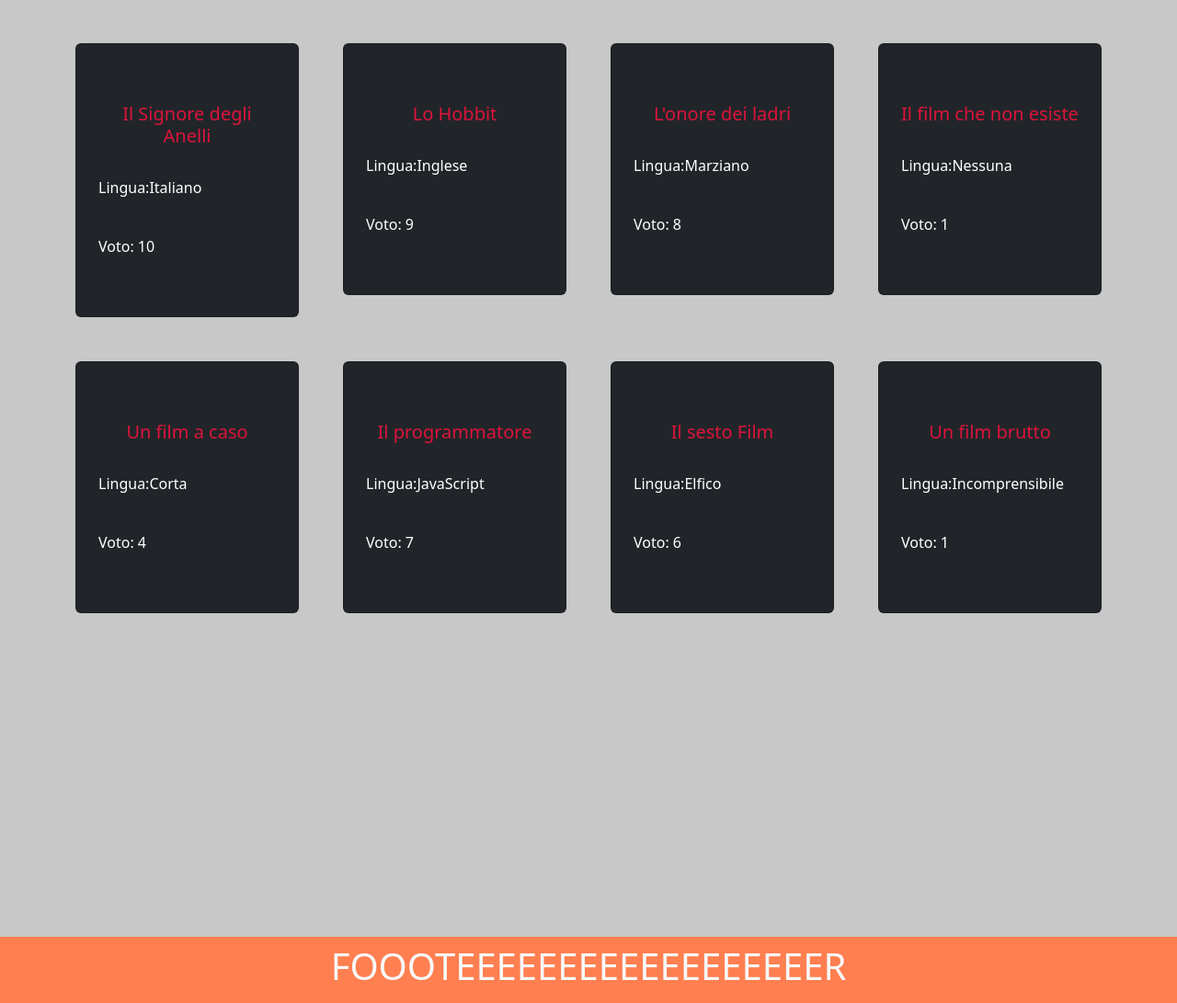
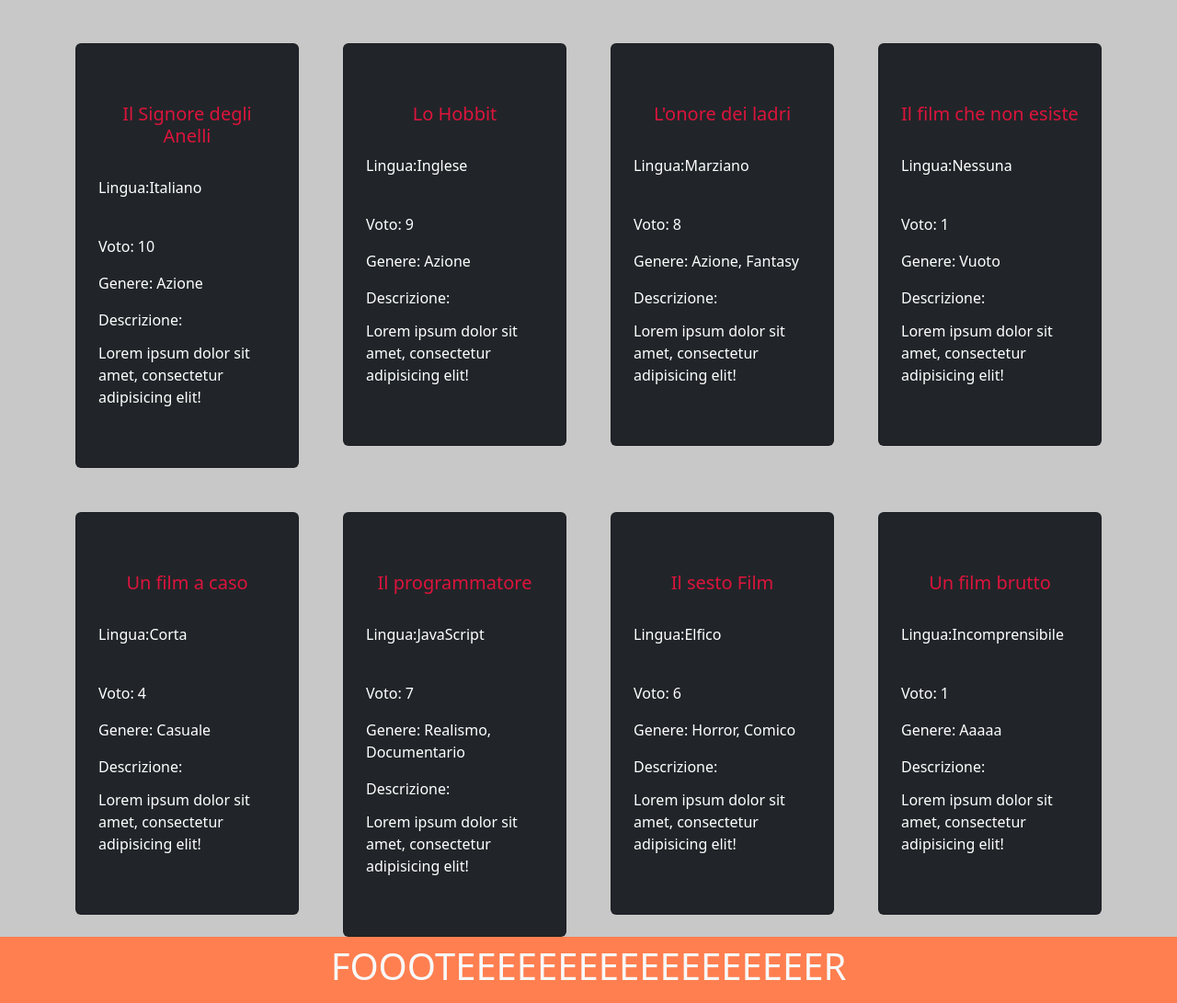
Before and after one commit to MarcoColloca/php-oop-1, a PHP site: page / in a window 1280 px wide. Shown: the part 117-1208 px from the top of the page at 92% size. Run offline with PHP 8.4, Linux system fonts and the light colour scheme.

Commit message:
Feat → added Class Genre to project and edited all films in Production to get new param as Genre istance

```diff
--- a/css/style.css
+++ b/css/style.css
@@ -21,6 +21,11 @@ body{
 }
 
 /* Header */
+
+.header{
+    flex-shrink: 0;
+}
+
 .app-header{
     padding: 30px 0;
     background-color: crimson;
@@ -36,11 +41,17 @@ body{
 /* Main */
 
 main{
-    height: 100%;
     flex-grow: 1;
+    overflow-y: scroll;
 }
 
 .films-section{
     height: 100%;
     background-color: rgb(200, 200, 200);
 }
+
+/* Footer */
+
+footer{
+    flex-shrink: 0;
+}
--- a/db.php
+++ b/db.php
@@ -1 +1,43 @@
-<php?
+<?php
+include_once __DIR__ . '/models/Production.php';
+
+// Qui andrò a creare i due oggetti, istanze della classe production.
+
+$film_1 = new Production('Il Signore degli Anelli', 'Italiano', 10, new Genre('Azione','Lorem ipsum dolor sit amet, consectetur adipisicing elit!'));
+
+
+$film_2 = new Production('Lo Hobbit', 'Inglese', 9, new Genre('Azione','Lorem ipsum dolor sit amet, consectetur adipisicing elit!'));
+
+
+$film_3 = new Production('L\'onore dei ladri', 'Marziano', 8, new Genre('Azione, Fantasy','Lorem ipsum dolor sit amet, consectetur adipisicing elit!'));
+
+
+
+$film_4 = new Production('Il film che non esiste', 'Nessuna', 1, new Genre('Vuoto','Lorem ipsum dolor sit amet, consectetur adipisicing elit!'));
+
+
+$film_5 = new Production('Un film a caso', 'Corta', 4, new Genre('Casuale','Lorem ipsum dolor sit amet, consectetur adipisicing elit!'));
+
+
+$film_6 = new Production('Il programmatore', 'JavaScript', 7, new Genre('Realismo, Documentario','Lorem ipsum dolor sit amet, consectetur adipisicing elit!'));
+
+
+$film_7 = new Production('Il sesto Film', 'Elfico', 6, new Genre('Horror, Comico','Lorem ipsum dolor sit amet, consectetur adipisicing elit!'));
+
+
+$film_8 = new Production('Un film brutto', 'Incomprensibile', 2, new Genre('Aaaaa','Lorem ipsum dolor sit amet, consectetur adipisicing elit!'));
+list($result, $message) = $film_8->setVote(1);
+
+$films =
+[
+    $film_1,
+    $film_2,
+    $film_3,
+    $film_4,
+    $film_5,
+    $film_6,
+    $film_7,
+    $film_8
+];
+
+return $films;
--- a/index.php
+++ b/index.php
@@ -1,88 +1,22 @@
 <?php
 
-class Production
-{
-    public $title;
-    public $language;
-    public $vote; // dovrà essere in scala da 1 a 10
+$movies = require_once __DIR__ . '/db.php';
 
 
-    /** Costruttore della classe Production */
-    function __construct(string $_title, string $_language, int $_vote)
-    {
-        $this->title = $_title;
-        $this->language = $_language;
-        $this->setVote($_vote);
-    }
-
-
-    /** Metodi della Classe Production  */
-
-
-    /* Funzione che dato un parametro (che sia un intero) va a modificare la variabile $vote, ma solo se il valore passato è un numero da 1 a 10*/
-    public function setVote(int $vote)
-    {
-        if(is_numeric($vote) && $vote > 0 && $vote < 11){
-            $this->vote = intval($vote);
-        }else{
-
-            var_dump("Attento $vote non è un parametro consentito. Devi utilizzare un numero da 1 a 10.");
-        }
-    }
-}
-
-
-
-
-// Qui andrò a creare i due oggetti, istanze della classe production.
-
-$film_1 = new Production('Il Signore degli Anelli', 'Italiano', 10);
-
-
-$film_2 = new Production('Lo Hobbit', 'Inglese', 9);
-
-
-$film_3 = new Production('L\'onore dei ladri', 'Marziano', 8);
-
-
-
-$film_4 = new Production('Il film che non esiste', 'Nessuna', 1);
-
-
-$film_5 = new Production('Un film a caso', 'Corta', 4);
-
-
-$film_6 = new Production('Il programmatore', 'JavaScript', 7);
-
-
-$film_7 = new Production('Il sesto Film', 'Elfico', 6);
-
-
-$film_8 = new Production('Un film brutto', 'Incomprensibile', 1);
-
-// Array contenente tutti i film
-$films =
-[
-    $film_1,
-    $film_2,
-    $film_3,
-    $film_4,
-    $film_5,
-    $film_6,
-    $film_7,
-    $film_8
-];
 ?>
 <!DOCTYPE html>
 <html lang="en">
+
 <head>
     <meta charset="UTF-8">
     <meta name="viewport" content="width=device-width, initial-scale=1.0">
     <title>PHP OOP</title>
     <script src="https://unpkg.com/vue@3/dist/vue.global.js"></script>
-    <link href="https://cdn.jsdelivr.net/npm/bootstrap@5.3.3/dist/css/bootstrap.min.css" rel="stylesheet" integrity="sha384-QWTKZyjpPEjISv5WaRU9OFeRpok6YctnYmDr5pNlyT2bRjXh0JMhjY6hW+ALEwIH" crossorigin="anonymous">
+    <link href="https://cdn.jsdelivr.net/npm/bootstrap@5.3.3/dist/css/bootstrap.min.css" rel="stylesheet"
+        integrity="sha384-QWTKZyjpPEjISv5WaRU9OFeRpok6YctnYmDr5pNlyT2bRjXh0JMhjY6hW+ALEwIH" crossorigin="anonymous">
     <link rel="stylesheet" href="./css/style.css">
 </head>
+
 <body>
 
     <div id="app">
@@ -92,10 +26,13 @@ $films =
 
         <main>
             <section class="films-section py-5">
+                <?php if ($result === false): ?>
+
+                    <h1><?= $message ?></h1>
+                <?php endif; ?>
                 <div class="container">
                     <div class="row g-5">
-                    <?php foreach($films as $film)
-                    {
+                        <?php foreach ($movies as $film) {
                             ?>
                             <div class="col-3">
                                 <div class="card px-2 py-5 text-bg-dark">
@@ -103,85 +40,14 @@ $films =
                                         <h5 class="card-title text-center text-crimson"><?php echo $film->title ?> </h5>
                                         <p class="card-text py-4">Lingua:<?php echo $film->language ?> </p>
                                         <p class="card-text">Voto: <?php echo $film->vote ?></p>
+                                        <p class="card-text">Genere: <?php echo $film->genre->name ?></p>
+                                        <p class="card-text">Descrizione:</p>
+                                        <p class="card-subtitle"><?php echo $film->genre->description ?></p>
                                     </div>
                                 </div>
                             </div>
                             <?php
-                    }?>
-
-
-
-
-                    <!--
-                    <div class="col-3">
-                        <div class="card px-2 py-5 text-bg-dark">
-                            <div class="card-body">
-                                <h5 class="card-title text-center text-crimson"><?php echo $film_2->title ?></h5>
-                                <p class="card-text py-4">Lingua: <?php echo $film_2->language ?></p>
-                                <p class="card-text">Voto: <?php echo $film_2->vote ?></p>
-                            </div>
-                        </div>
-                    </div>
-
-                    <div class="col-3">
-                        <div class="card px-2 py-5 text-bg-dark">
-                            <div class="card-body">
-                                <h5 class="card-title text-center text-crimson"><?php echo $film_3->title ?></h5>
-                                <p class="card-text py-4">Lingua: <?php echo $film_3->language ?></p>
-                                <p class="card-text">Voto: <?php echo $film_3->vote ?></p>
-                            </div>
-                        </div>
-                    </div>
-
-                    <div class="col-3">
-                        <div class="card px-2 py-5 text-bg-dark">
-                            <div class="card-body">
-                                <h5 class="card-title text-center text-crimson"><?php echo $film_4->title ?></h5>
-                                <p class="card-text py-4">Lingua: <?php echo $film_4->language ?></p>
-                                <p class="card-text">Voto: <?php echo $film_4->vote ?></p>
-                            </div>
-                        </div>
-                    </div>
-
-                    <div class="col-3">
-                        <div class="card px-2 py-5 text-bg-dark">
-                            <div class="card-body">
-                                <h5 class="card-title text-center text-crimson"><?php echo $film_5->title ?></h5>
-                                <p class="card-text py-4">Lingua: <?php echo $film_5->language ?></p>
-                                <p class="card-text">Voto: <?php echo $film_5->vote ?></p>
-                            </div>
-                        </div>
-                    </div>
-
-                    <div class="col-3">
-                        <div class="card px-2 py-5 text-bg-dark">
-                            <div class="card-body">
-                                <h5 class="card-title text-center text-crimson"><?php echo $film_6->title ?></h5>
-                                <p class="card-text py-4">Lingua: <?php echo $film_6->language ?></p>
-                                <p class="card-text">Voto: <?php echo $film_6->vote ?></p>
-                            </div>
-                        </div>
-                    </div>
-
-                    <div class="col-3">
-                        <div class="card px-2 py-5 text-bg-dark">
-                            <div class="card-body">
-                                <h5 class="card-title text-center text-crimson"><?php echo $film_7->title ?></h5>
-                                <p class="card-text py-4">Lingua: <?php echo $film_7->language ?></p>
-                                <p class="card-text">Voto: <?php echo $film_7->vote ?></p>
-                            </div>
-                        </div>
-                    </div>
-
-                    <div class="col-3">
-                        <div class="card px-2 py-5 text-bg-dark">
-                            <div class="card-body">
-                                <h5 class="card-title text-center text-crimson"><?php echo $film_8->title ?></h5>
-                                <p class="card-text py-4">Lingua: <?php echo $film_8->language ?></p>
-                                <p class="card-text">Voto: <?php echo $film_8->vote ?></p>
-                            </div>
-                        </div>
-                    </div> -->
+                        } ?>
                     </div>
                 </div>
             </section>
@@ -192,4 +58,5 @@ $films =
 
     <script src="./js/app.js"></script>
 </body>
+
 </html>
--- /dev/null
+++ b/models/Genre.php
@@ -0,0 +1,13 @@
+<?php
+
+class Genre
+{
+    public $name;
+    public $description;
+
+    function __construct(string $_name, string $_description)
+    {
+        $this->name = $_name;
+        $this->description = $_description;
+    }
+}
--- /dev/null
+++ b/models/Production.php
@@ -0,0 +1,37 @@
+<?php
+require_once __DIR__ . '/Genre.php';
+
+class Production
+{
+    public $title;
+    public $language;
+    public $vote; // dovrà essere in scala da 1 a 10
+
+    public $genre;
+
+
+    /** Costruttore della classe Production */
+    function __construct(string $_title, string $_language, int $_vote, Genre $_genre)
+    {
+        $this->title = $_title;
+        $this->language = $_language;
+        $this->setVote($_vote);
+        $this->genre = $_genre;
+
+    }
+
+
+    /** Metodi della Classe Production  */
+
+
+    /* Funzione che dato un parametro (che sia un intero) va a modificare la variabile $vote, ma solo se il valore passato è un numero da 1 a 10*/
+    public function setVote(int $vote)
+    {
+        if(is_numeric($vote) && $vote > 0 && $vote < 11){
+            $this->vote = intval($vote);
+            return [true, null];
+        }else{
+            return [false, "Attento $vote non è un parametro consentito. Devi utilizzare un numero da 1 a 10."];
+        }
+    }
+}
```
Lines whose indentation alone changed are shown as unchanged.
